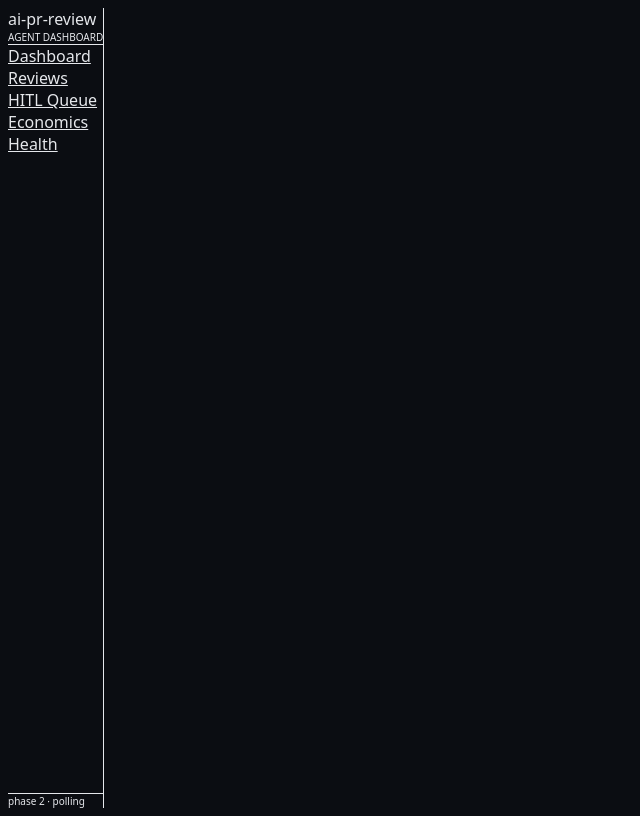
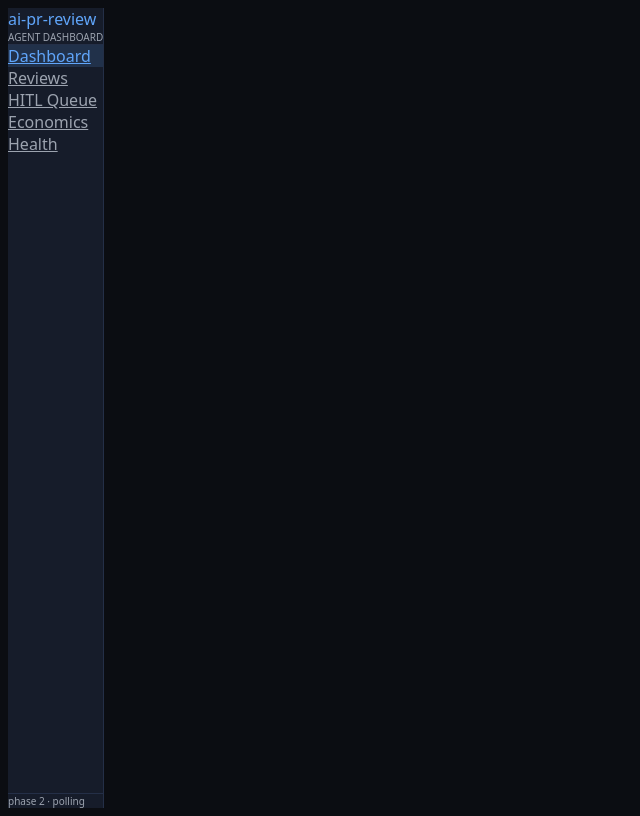
Before and after one commit to jacobjerryarackal/ai-pr-review-agent, a Next.js app in the folder frontend/: page / in a window 1280 px wide. Shown: the whole page, without its empty margins (0-640 px from the left). Built offline with nearby package versions, Linux system fonts and the light colour scheme.

Commit message:
feat: refactor globals.css to use CSS variables for theming

```diff
--- a/frontend/src/app/globals.css
+++ b/frontend/src/app/globals.css
@@ -2,8 +2,19 @@
 @tailwind components;
 @tailwind utilities;
 
+@theme {
+  --color-bg: #0b0d12;
+  --color-panel: #161c2a;
+  --color-border: #242f47;
+  --color-accent: #60a5fa;
+  --color-muted: #9ca3af;
+  --color-ok: #10b981;
+  --color-warn: #f59e0b;
+  --color-err: #ef4444;
+}
+
 html, body {
-  background-color: #0b0d12;
+  background-color: var(--color-bg);
   color: #e5e7eb;
 }
 
```
